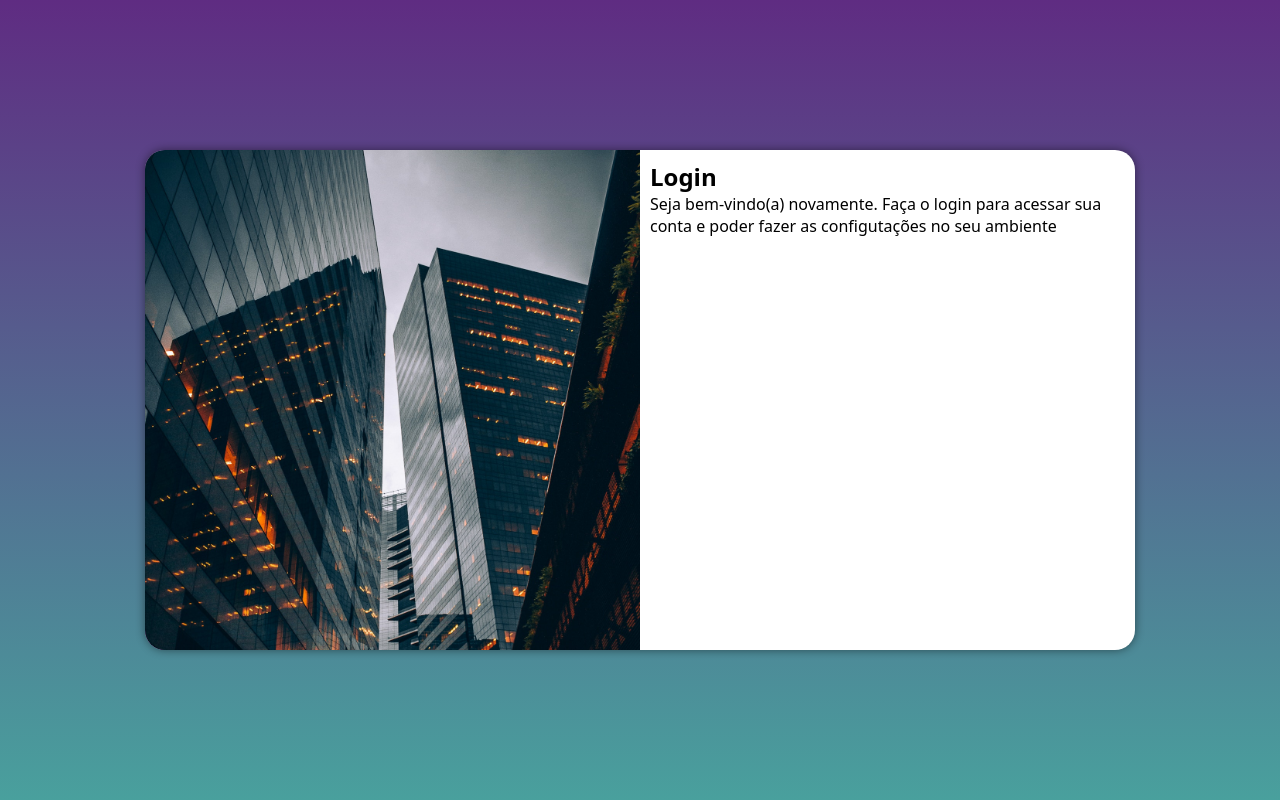
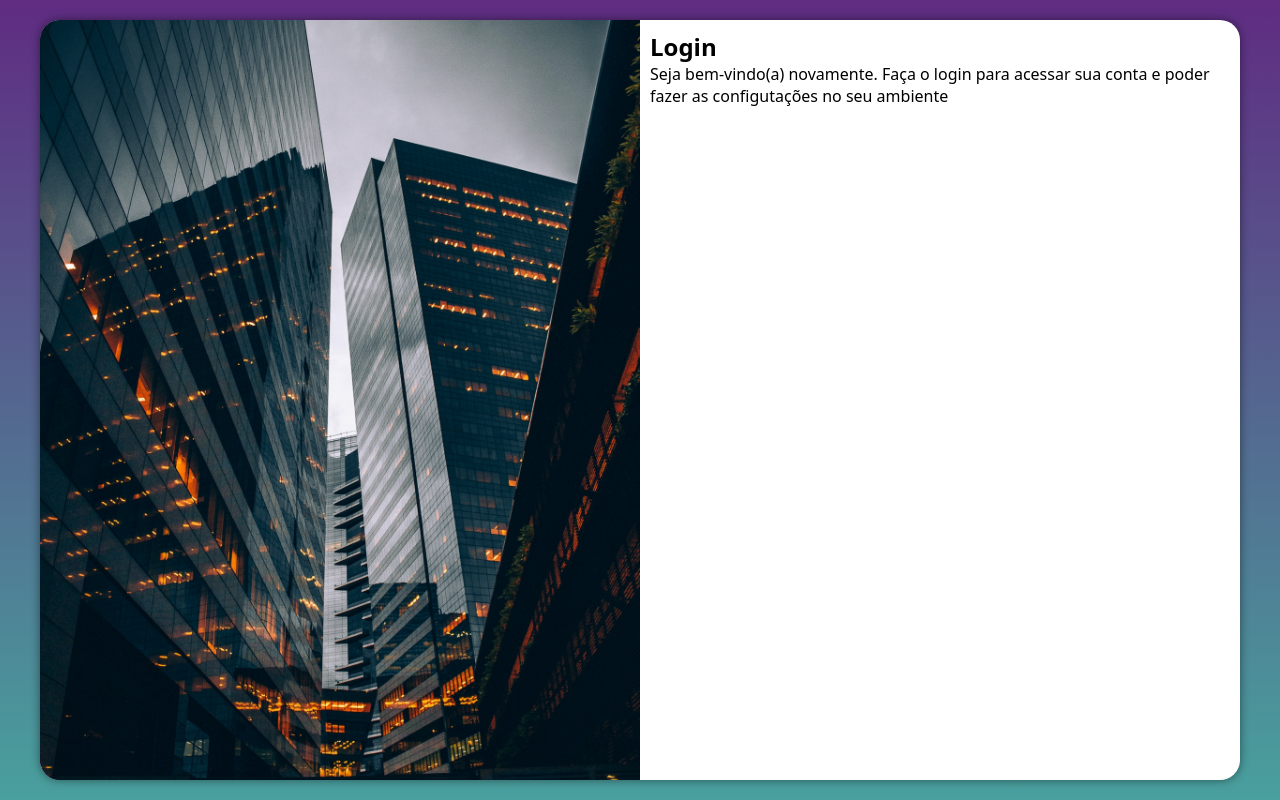
Before and after one commit to caiosouto/Projeto_tela_login_personalizado, a plain HTML site: page index.html in a window 1280 px wide. Drawn offline with Linux system fonts and the light colour scheme.

Commit message:
media query versão desktop atualizada

```diff
--- a/assets/media-query.css
+++ b/assets/media-query.css
@@ -37,7 +37,8 @@ Telas Grande: acima de 1200px
     }
 
     section#login {
-        width: 990px;
+        width: 1200px;
+        height: 95%;
     }
 
     section#login > div#imagem {
```
